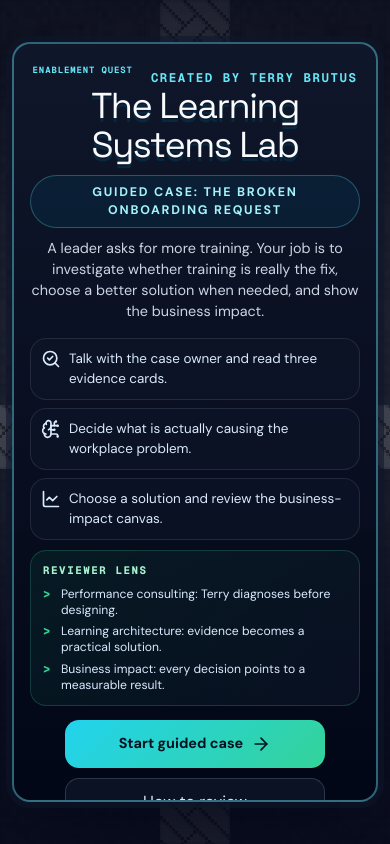
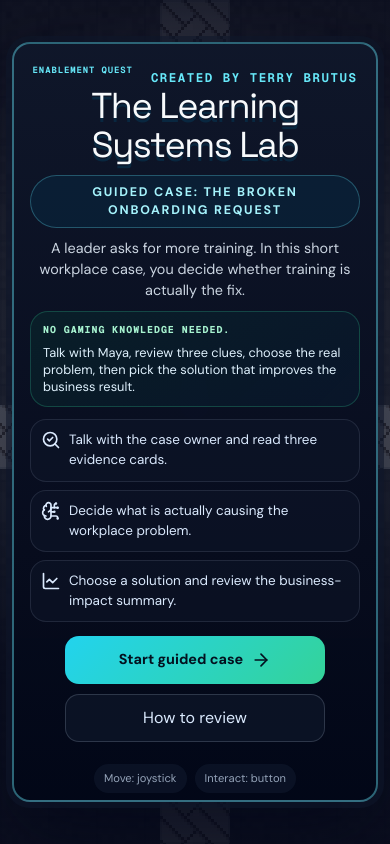
Before and after one commit to terrybrutus/enablement-quest, a React (Vite) app in the folder src/frontend/: page / in a window 390 px wide. Built offline with nearby package versions, Linux system fonts and the light colour scheme.

Commit message:
Simplify portfolio case intro

```diff
--- a/src/frontend/src/components/TitleScreen.tsx
+++ b/src/frontend/src/components/TitleScreen.tsx
@@ -32,9 +32,21 @@ export function TitleScreen({ onStart }: TitleScreenProps) {
           Guided Case: The Broken Onboarding Request
         </p>
         <p className="eq-title-copy">
-          A leader asks for more training. Your job is to investigate whether
-          training is really the fix, choose a better solution when needed, and
-          show the business impact.
+          A leader asks for more training. In this short workplace case, you
+          decide whether training is actually the fix.
+        </p>
+
+        <section className="eq-plain-start" aria-label="Plain language start">
+          <p>No gaming knowledge needed.</p>
+          <span>
+            Talk with Maya, review three clues, choose the real problem, then
+            pick the solution that improves the business result.
+          </span>
+        </section>
+
+        <p className="eq-title-copy eq-title-copy-secondary">
+          This is a playable case study about judgment: diagnose before you
+          design.
         </p>
 
         <div className="eq-title-grid">
@@ -49,18 +61,22 @@ export function TitleScreen({ onStart }: TitleScreenProps) {
           <article>
             <LineChart className="h-5 w-5" />
             <span>
-              Choose a solution and review the business-impact canvas.
+              Choose a solution and review the business-impact summary.
             </span>
           </article>
         </div>
 
+        {isReviewGuideOpen && (
+          <div className="eq-review-wrapper">
             <section
               className="eq-reviewer-lens"
               aria-label="What recruiters should review"
             >
               <p>Reviewer lens</p>
               <ul>
-            <li>Performance consulting: Terry diagnoses before designing.</li>
+                <li>
+                  Performance consulting: Terry diagnoses before designing.
+                </li>
                 <li>
                   Learning architecture: evidence becomes a practical solution.
                 </li>
@@ -70,8 +86,6 @@ export function TitleScreen({ onStart }: TitleScreenProps) {
               </ul>
             </section>
 
-        {isReviewGuideOpen && (
-          <div className="eq-review-wrapper">
             <section
               className="eq-creator-statement"
               aria-label="Creator statement"
@@ -95,7 +109,7 @@ export function TitleScreen({ onStart }: TitleScreenProps) {
                 <span>
                   Talk with Maya, inspect three evidence cards, choose the root
                   cause, choose the intervention, and review the business-impact
-                  canvas.
+                  summary.
                 </span>
               </div>
               <div>
--- a/src/frontend/src/index.css
+++ b/src/frontend/src/index.css
@@ -858,6 +858,44 @@
   max-width: 620px;
 }
 
+.eq-title-copy-secondary {
+  color: #a7f3d0;
+  font-size: 0.95rem;
+  font-weight: 700;
+  margin-bottom: 14px;
+}
+
+.eq-plain-start {
+  border: 1px solid rgba(52, 211, 153, 0.24);
+  border-radius: 18px;
+  background: linear-gradient(
+    135deg,
+    rgba(6, 78, 59, 0.22),
+    rgba(8, 47, 73, 0.2)
+  );
+  margin: 0 auto 12px;
+  max-width: 640px;
+  padding: 13px 16px;
+  text-align: left;
+}
+
+.eq-plain-start p {
+  color: #a7f3d0;
+  font-family: var(--font-mono), monospace;
+  font-size: 0.7rem;
+  font-weight: 900;
+  letter-spacing: 0.14em;
+  margin: 0 0 6px;
+  text-transform: uppercase;
+}
+
+.eq-plain-start span {
+  color: #e0f2fe;
+  display: block;
+  font-size: 0.92rem;
+  line-height: 1.45;
+}
+
 .eq-title-grid {
   display: grid;
   grid-template-columns: repeat(3, 1fr);
@@ -1304,11 +1342,30 @@
   .eq-title-copy {
     font-size: 0.9rem;
     line-height: 1.45;
-    margin-bottom: 16px;
+    margin-bottom: 10px;
   }
 
   .eq-title-card.has-review-guide .eq-title-copy {
     display: none;
+  }
+
+  .eq-title-copy-secondary {
+    display: none;
+  }
+
+  .eq-plain-start {
+    margin-bottom: 12px;
+    padding: 11px 12px;
+  }
+
+  .eq-plain-start p {
+    font-size: 0.62rem;
+    letter-spacing: 0.1em;
+  }
+
+  .eq-plain-start span {
+    font-size: 0.8rem;
+    line-height: 1.35;
   }
 
   .eq-title-grid {
```
Lines whose indentation alone changed are shown as unchanged.
